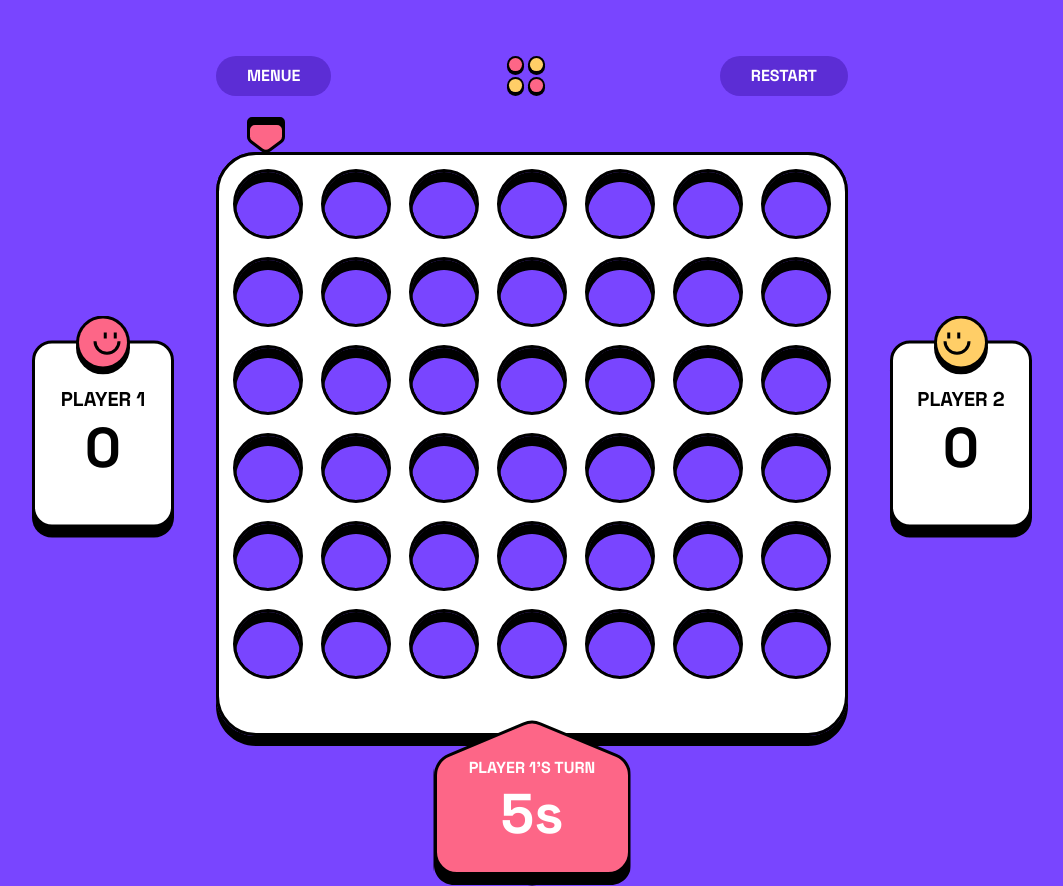
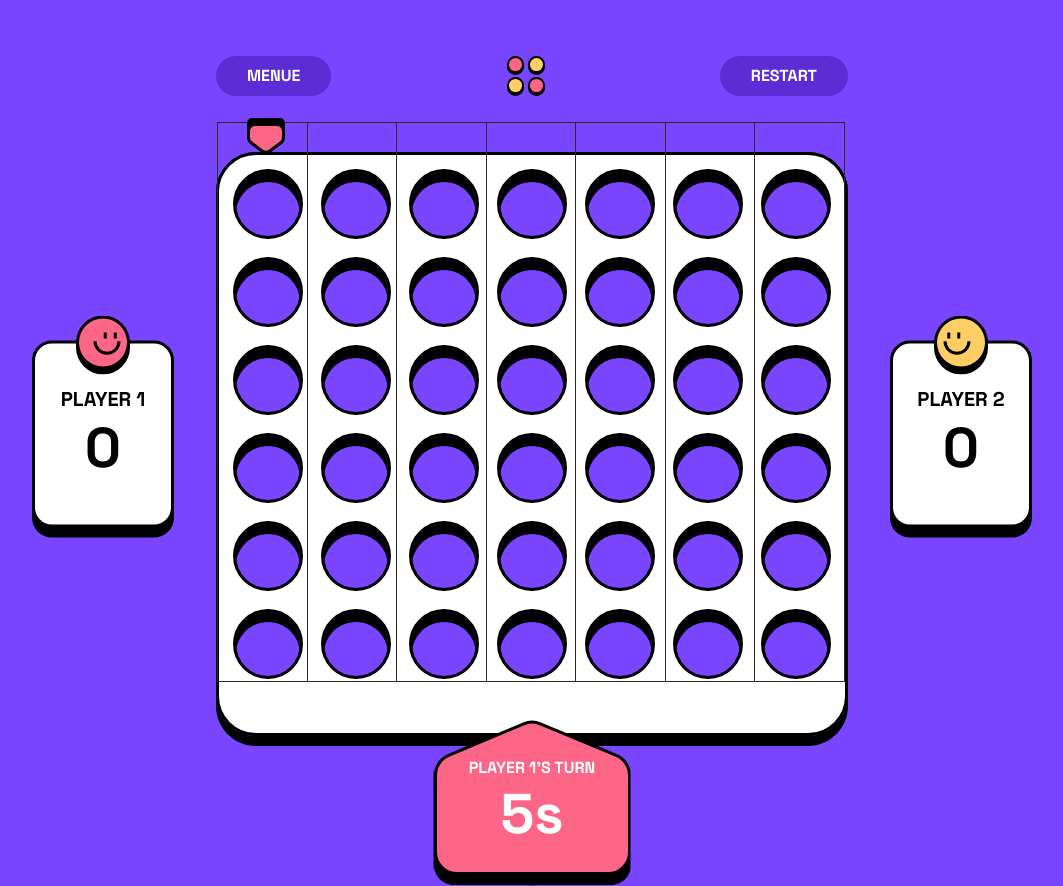
Before and after one commit to SmileAndWaveBoyz/connect4, a React (Create React App) app: page /2player in a window 1280 px wide. Shown: the whole page, without its empty margins (108-1171 px from the left). Built offline with nearby package versions, Linux system fonts and the light colour scheme.

Commit message:
Clickable area resize

```diff
--- a/src/App.css
+++ b/src/App.css
@@ -297,8 +297,8 @@ h2{
   top: 0px;
   z-index: 2;
   position: absolute;
-  width: 328px;
-  height: 286px;
+  width: 32.8rem;
+  height: 28.6rem;
 }
 
 .gameBoard table tr td{
@@ -307,8 +307,8 @@ h2{
 }
 
 .invisibleEventListener{
-  width: 328px;
-  height: 80px;
+  width: 32.8rem;
+  height: 30.5rem;
   top: -22px;
   position: absolute;
   z-index: 5;
@@ -317,7 +317,7 @@ h2{
 }
 
 .invisibleEventListener tr td{
-  /* border: 1px solid rgb(43, 42, 40); */
+  border: 1px solid rgb(43, 42, 40);
 }
 
 .token{
@@ -416,6 +416,7 @@ h2{
 @media screen and (min-width: 768px) {
   .backImageLayer{
     content: url("/public/assets/images/board-layer-black-large.svg");
+
   }
 
   .frontImageLayer{
@@ -423,8 +424,8 @@ h2{
   }
 
   .gameTable{
-    width: 619px;
-    height: 530px;
+    width: 61.9rem;
+    height: 53.0rem;
     top: 10px;
   }
 
@@ -432,8 +433,8 @@ h2{
     top: -30px;
     transform: translate(-23px);
     position: absolute;
-    width: 672px;
-    height: 140px;
+    width: 67.2rem;
+    height: 56.0rem;
   }
 
   .token.red{
```
